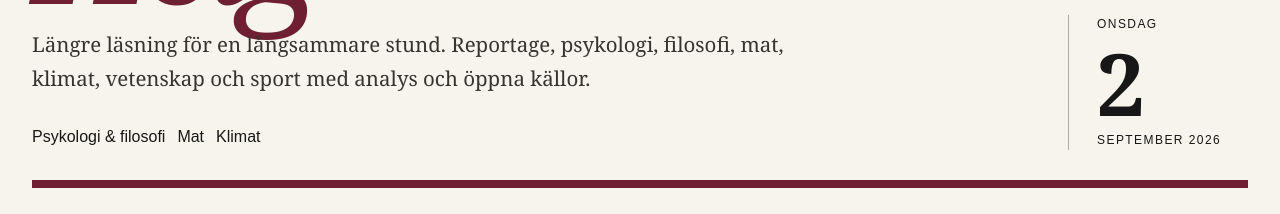
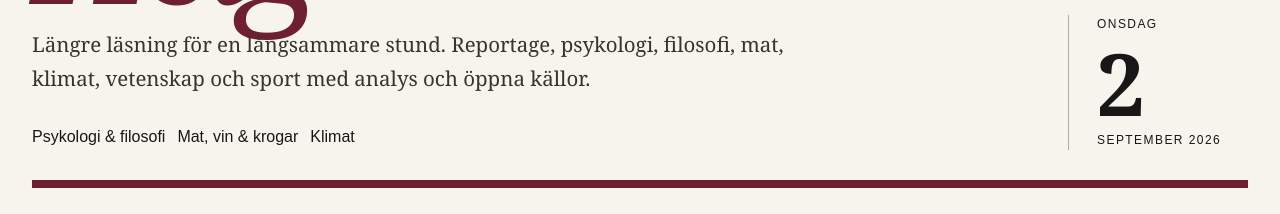
Before and after one commit to Djurgarden2019/NackaSidan-2026, a Next.js app: page /helg in a window 1280 px wide. Shown: the part 1360-1574 px from the top of the page. Built offline with nearby package versions, Linux system fonts and the light colour scheme.

Commit message:
Uppdatera Mat-navigering för vin och krogar

```diff
--- a/app/helg/page.tsx
+++ b/app/helg/page.tsx
@@ -7,7 +7,7 @@ export const metadata: Metadata = { title: 'Helg', description: 'NackaSidans lä
 export default function WeekendPage() {
   const [lead, ...articles] = weekendArticles;
   return <main><div className="shell weekend-desk">
-    <header className="weekend-head"><div><div className="kicker">Uppdaterad 2 september 2026</div><h1>Helg</h1><p className="lead">Längre läsning för en långsammare stund. Reportage, psykologi, filosofi, mat, klimat, vetenskap och sport med analys och öppna källor.</p><nav aria-label="Helgavdelningar" style={{display:'flex',flexWrap:'wrap',gap:12,marginTop:22}}><a href="#psykologi-filosofi">Psykologi & filosofi</a><a href="#mat">Mat</a><a href="#klimat">Klimat</a></nav></div><div className="weekend-date"><span>Onsdag</span><strong>2</strong><span>september 2026</span></div></header>
+    <header className="weekend-head"><div><div className="kicker">Uppdaterad 2 september 2026</div><h1>Helg</h1><p className="lead">Längre läsning för en långsammare stund. Reportage, psykologi, filosofi, mat, klimat, vetenskap och sport med analys och öppna källor.</p><nav aria-label="Helgavdelningar" style={{display:'flex',flexWrap:'wrap',gap:12,marginTop:22}}><a href="#psykologi-filosofi">Psykologi & filosofi</a><a href="#mat">Mat, vin & krogar</a><a href="#klimat">Klimat</a></nav></div><div className="weekend-date"><span>Onsdag</span><strong>2</strong><span>september 2026</span></div></header>
     <section className="weekend-cover"><div><div className="kicker">{lead.section} · {lead.readingTime}</div><h2><Link href={`/helg/${lead.slug}`}>{lead.title}</Link></h2><p className="lead">{lead.intro}</p><Link className="button" href={`/helg/${lead.slug}`}>Läs helgens huvudreportage</Link></div><blockquote>“Miljonstrecket är början på en ny planeringsfas, inte slutet på Stockholms tillväxtberättelse.”</blockquote></section>
     <section className="weekend-grid" aria-label="Helgens artiklar">{articles.map((article, index) => <article id={article.section === 'Mat' ? 'mat' : article.section === 'Klimat' ? 'klimat' : article.section === 'Psykologi & filosofi' ? 'psykologi-filosofi' : undefined} key={article.slug} className={index === 0 ? 'weekend-card weekend-card-wide' : 'weekend-card'}><div className="kicker">{article.section} · {article.readingTime}</div><h2><Link href={`/helg/${article.slug}`}>{article.title}</Link></h2><p>{article.intro}</p><Link className="text-link" href={`/helg/${article.slug}`}>Läs långläsningen →</Link></article>)}</section>
     <section className="weekend-promise"><div className="kicker">Helglöftet</div><h2>Ny fördjupning varje fredag</h2><p>Helg samlar texter som får ta mer plats än den dagliga nyhetsrapporteringen. Fakta, redaktionell analys och möjliga konsekvenser hålls tydligt åtskilda. Alla externa källor är klickbara.</p></section>
```
